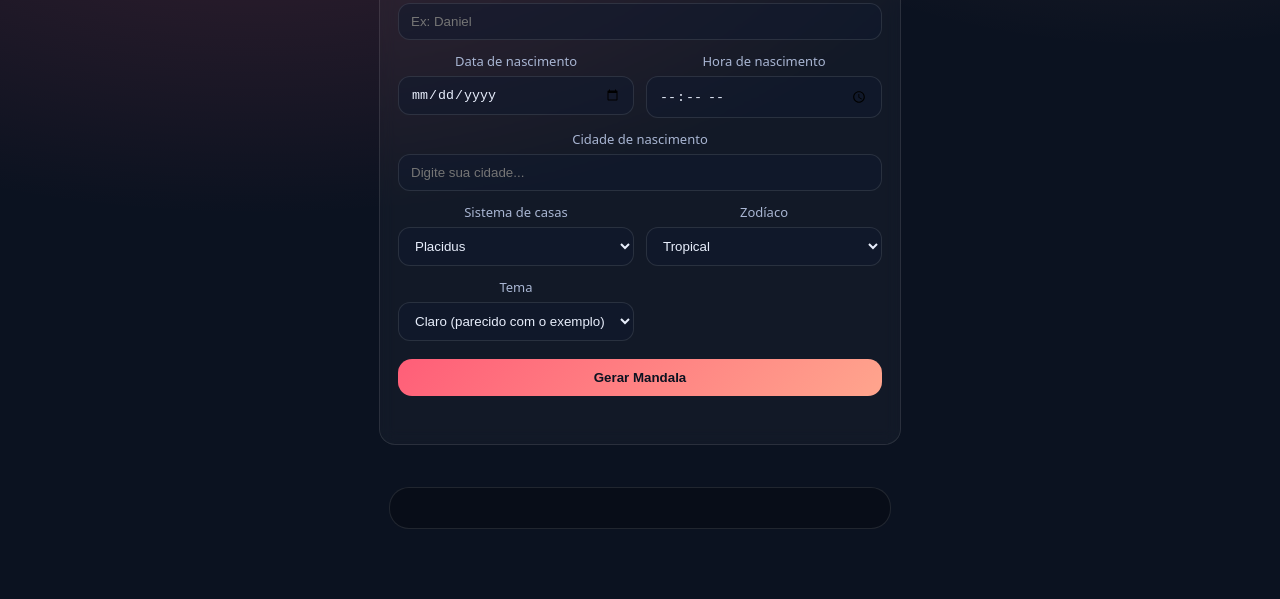
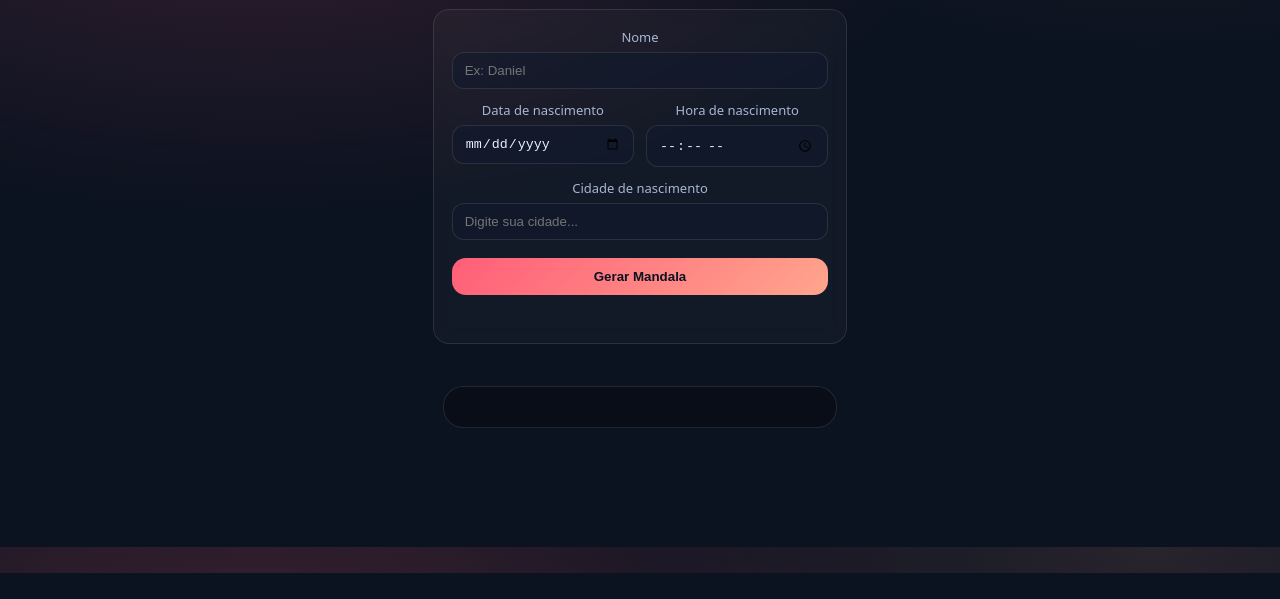
Before and after one commit to DanielBenderSantos/Vura-pi, a website: page mandala.html in a window 1280 px wide. Shown: the part 227-826 px from the top of the page. After the commit the page ends 800 px from the top, so only its background shows below. Drawn offline with Linux system fonts and the light colour scheme.

Commit message:
simplificação do mandala.html

```diff
--- a/mandala.html
+++ b/mandala.html
@@ -76,39 +76,6 @@
             <input id="tz" type="hidden" name="tz" />
           </div>
 
-          <div class="mandala-linha-2">
-            <div class="mandala-campo">
-              <label for="house_system" class="mandala-label">Sistema de casas</label>
-              <select id="house_system" name="house_system" class="mandala-select">
-                <option value="placidus" selected>Placidus</option>
-                <option value="whole_sign">Whole Sign</option>
-                <option value="equal">Equal</option>
-                <option value="koch">Koch</option>
-                <option value="regiomontanus">Regiomontanus</option>
-                <option value="porphyry">Porphyry</option>
-                <option value="campanus">Campanus</option>
-              </select>
-            </div>
-
-            <div class="mandala-campo">
-              <label for="zodiac_type" class="mandala-label">Zodíaco</label>
-              <select id="zodiac_type" name="zodiac_type" class="mandala-select">
-                <option value="tropical" selected>Tropical</option>
-                <option value="sidereal">Sideral</option>
-              </select>
-            </div>
-          </div>
-
-          <div class="mandala-linha-2">
-            <div class="mandala-campo">
-              <label for="theme_type" class="mandala-label">Tema</label>
-              <select id="theme_type" name="theme_type" class="mandala-select">
-                <option value="light" selected>Claro (parecido com o exemplo)</option>
-                <option value="dark">Escuro</option>
-              </select>
-            </div>
-          </div>
-
           <button class="mandala-botao" type="submit">Gerar Mandala</button>
           <p id="status" class="mandala-status" role="status" aria-live="polite"></p>
         </form>
```
